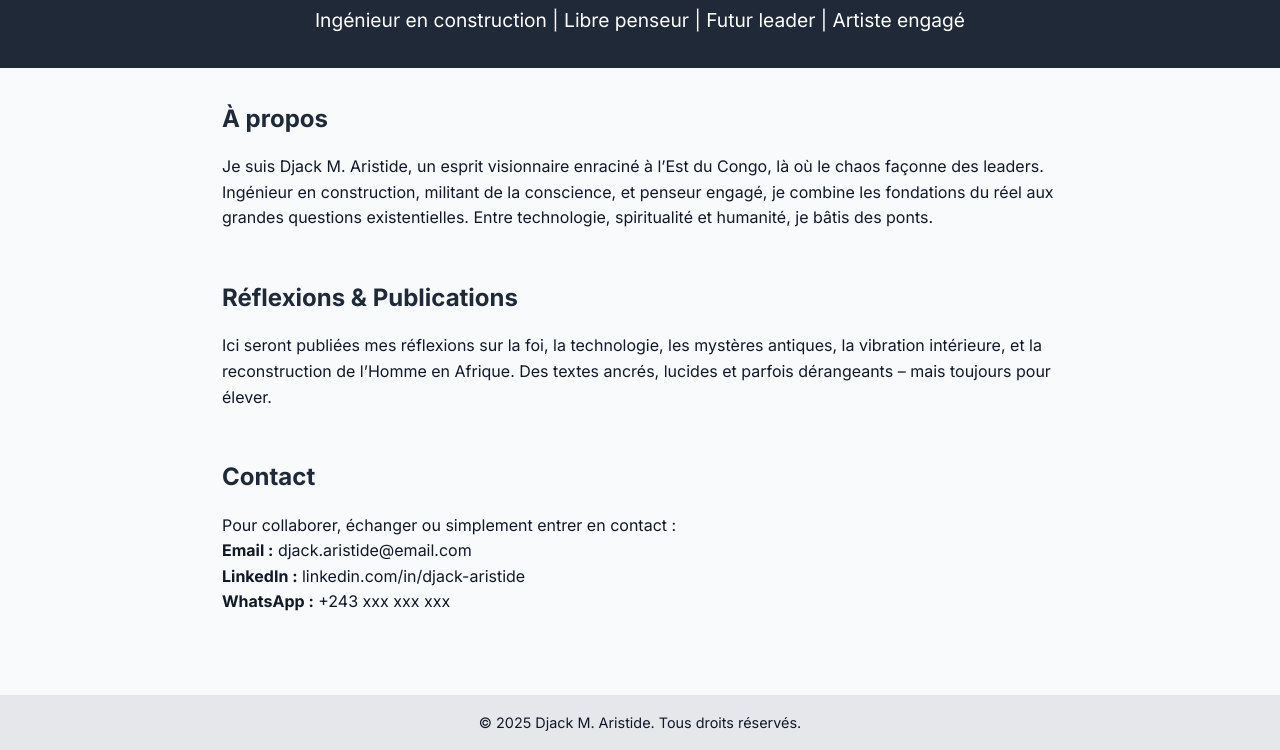
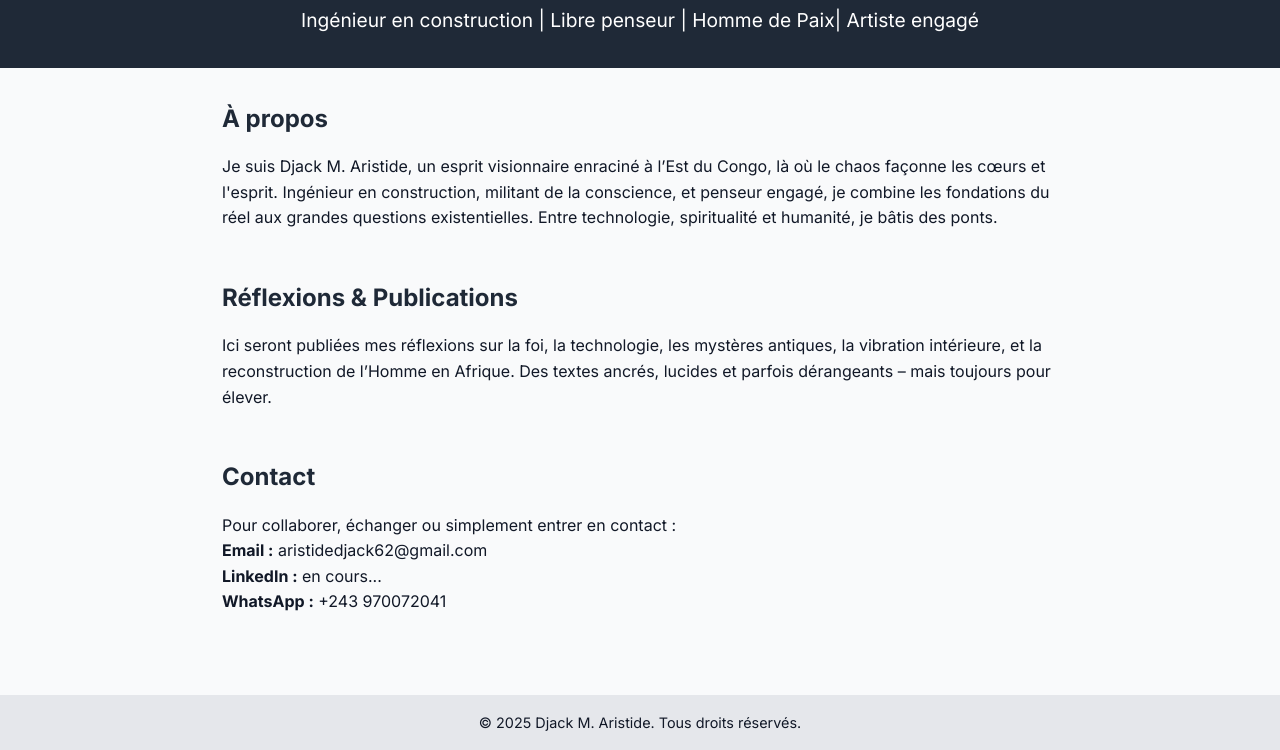
Before and after one commit to Djack-aristide/djack-aristide-site, a plain HTML site: page index.html in a window 1280 px wide. Shown: the part 86-836 px from the top of the page. Drawn offline with Linux system fonts and the light colour scheme.

Commit message:
Update index.html
Signed-off-by: Djack-aristide <aristidedjack62@gmail.com>

```diff
--- a/index.html
+++ b/index.html
@@ -3,7 +3,7 @@
 <head>
   <meta charset="UTF-8" />
   <meta name="viewport" content="width=device-width, initial-scale=1.0" />
-  <title>Djack M. Aristide | Ingénieur - Penseur - Leader</title>
+  <title>Djack M. Aristide | Ingénieur - Penseur - Homme de Paix</title>
   <link href="https://fonts.googleapis.com/css2?family=Inter:wght@400;700&display=swap" rel="stylesheet" />
   <style>
     * {
@@ -54,13 +54,13 @@
 <body>
   <header>
     <h1>Djack M. Aristide</h1>
-    <p>Ingénieur en construction | Libre penseur | Futur leader | Artiste engagé</p>
+    <p>Ingénieur en construction | Libre penseur | Homme de Paix| Artiste engagé</p>
   </header>
   <main>
     <section>
       <h2>À propos</h2>
       <p>
-        Je suis Djack M. Aristide, un esprit visionnaire enraciné à l’Est du Congo, là où le chaos façonne des leaders. Ingénieur en construction, militant de la conscience, et penseur engagé, je combine les fondations du réel aux grandes questions existentielles. Entre technologie, spiritualité et humanité, je bâtis des ponts.
+        Je suis Djack M. Aristide, un esprit visionnaire enraciné à l’Est du Congo, là où le chaos façonne les cœurs et l'esprit. Ingénieur en construction, militant de la conscience, et penseur engagé, je combine les fondations du réel aux grandes questions existentielles. Entre technologie, spiritualité et humanité, je bâtis des ponts.
       </p>
     </section>
 
@@ -74,9 +74,9 @@
     <section>
       <h2>Contact</h2>
       <p>Pour collaborer, échanger ou simplement entrer en contact :<br />
-        <strong>Email :</strong> djack.aristide@email.com<br />
-        <strong>LinkedIn :</strong> linkedin.com/in/djack-aristide<br />
-        <strong>WhatsApp :</strong> +243 xxx xxx xxx
+        <strong>Email :</strong> aristidedjack62@gmail.com <br />
+        <strong>LinkedIn :</strong> en cours... <br />
+        <strong>WhatsApp :</strong> +243 970072041
       </p>
     </section>
   </main>
```
